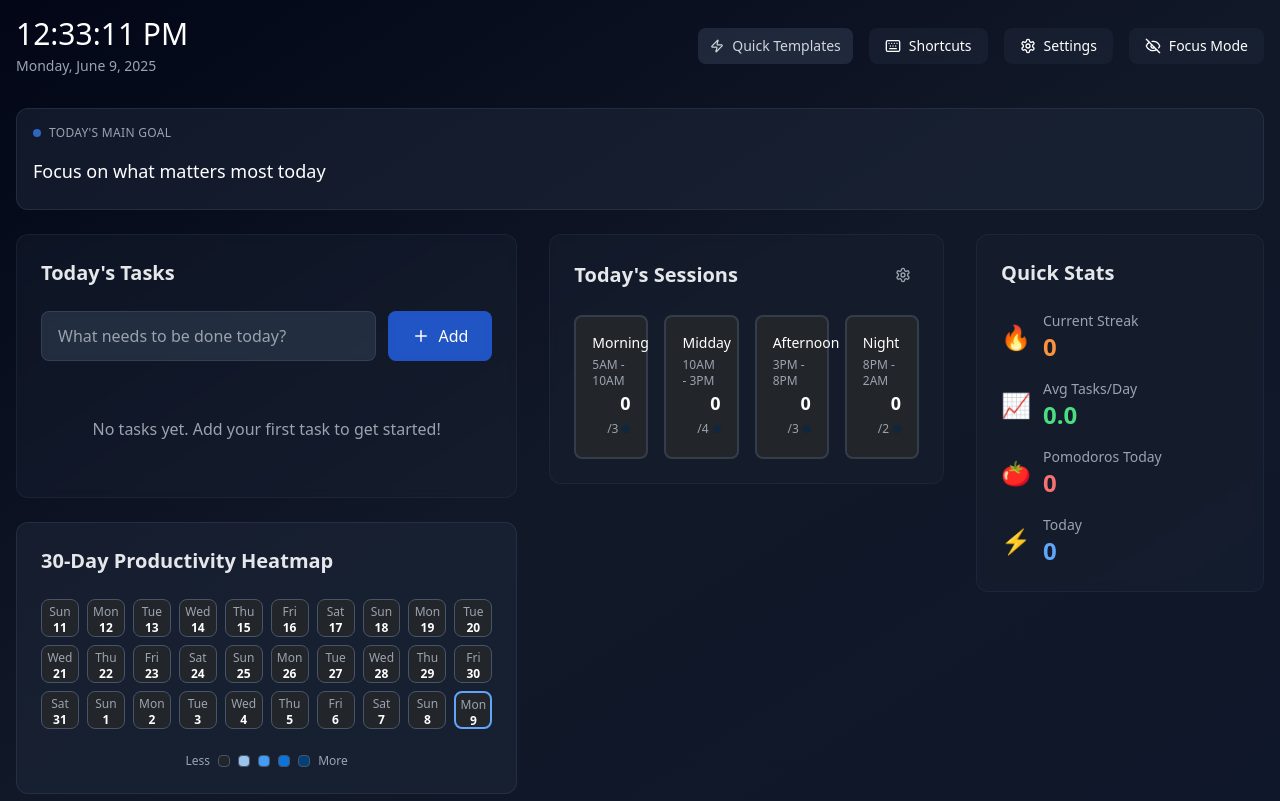
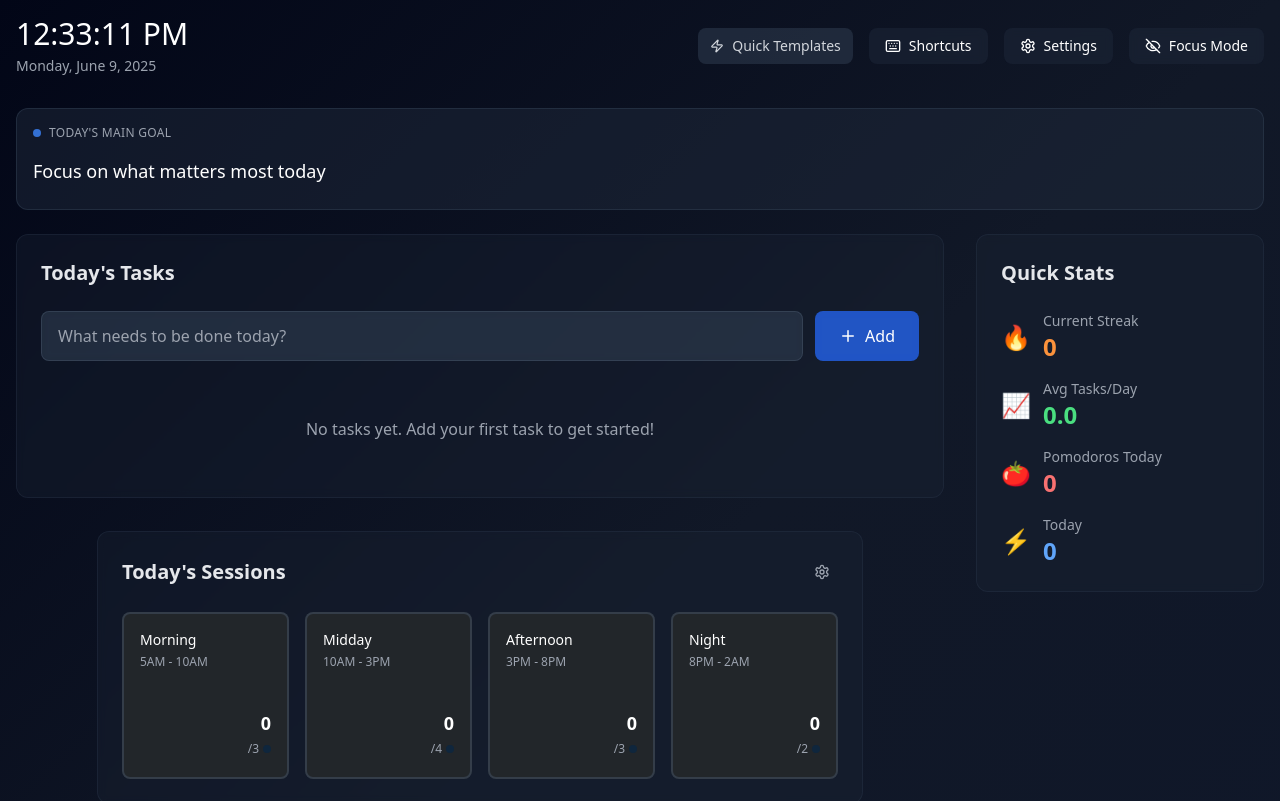
Before and after one commit to python-toxic/session-shade-log, a React (Vite) app: page / in a window 1280 px wide. Shown: the top 801 px of the page. Built offline with nearby package versions, Linux system fonts and the light colour scheme.

Commit message:
Reverted to commit 50a392a5b4d352049383ed60efc504b61dd30088

```diff
--- a/src/components/SessionGrid.tsx
+++ b/src/components/SessionGrid.tsx
@@ -3,7 +3,6 @@ import { Settings } from 'lucide-react';
 import { Task, ColorTheme, SessionConfig } from '@/types/productivity';
 import { getSessionColor, getTargetIndicatorColor } from '@/utils/colorUtils';
 import SessionTargetSettings from './SessionTargetSettings';
-
 interface SessionGridProps {
   tasks: Task[];
   colorTheme: ColorTheme;
@@ -15,7 +14,6 @@ interface SessionGridProps {
     [sessionName: string]: number;
   }) => void;
 }
-
 const SessionGrid = ({
   tasks,
   colorTheme,
@@ -24,11 +22,9 @@ const SessionGrid = ({
   onUpdateTargets = () => {}
 }: SessionGridProps) => {
   const [showTargetSettings, setShowTargetSettings] = useState(false);
-
   const getSessionTasks = (sessionName: string) => {
     return tasks.filter(task => task.session === sessionName);
   };
-
   const getSessionStats = (sessionName: string) => {
     const sessionTasks = getSessionTasks(sessionName);
     const completedPomodoros = sessionTasks.filter(task => task.pomodoroCompleted).length;
@@ -39,9 +35,8 @@ const SessionGrid = ({
       pending: pendingTasks
     };
   };
-
   return <>
-      <div className="bg-slate-800/30 backdrop-blur-sm rounded-xl p-6 border border-slate-700/30 hover:border-slate-600/50 transition-all animate-pop-in hover-scale">
+      <div className="bg-slate-800/30 backdrop-blur-sm rounded-xl p-6 border border-slate-700/30 hover:border-slate-600/50 transition-all animate-pop-in hover-scale mx-[79px]">
         <div className="flex items-center justify-between mb-6">
           <h2 className="text-xl font-semibold text-gray-200">Today's Sessions</h2>
           <button onClick={() => setShowTargetSettings(true)} className="p-2 text-gray-400 hover:text-white hover:bg-slate-700/50 rounded-lg transition-colors" title="Customize session targets">
@@ -112,5 +107,4 @@ const SessionGrid = ({
       <SessionTargetSettings isVisible={showTargetSettings} onClose={() => setShowTargetSettings(false)} sessionTargets={sessionTargets} customSessions={customSessions} onUpdateTargets={onUpdateTargets} />
     </>;
 };
-
 export default SessionGrid;
--- a/src/pages/Index.tsx
+++ b/src/pages/Index.tsx
@@ -11,7 +11,6 @@ import { Task, AppData } from '@/types/productivity';
 import { loadData, saveData, getCurrentSession, calculateStats, generateTaskId, playNotificationSound } from '@/utils/dataManager';
 import { colorThemes } from '@/utils/colorUtils';
 import { Eye, EyeOff, Palette, Settings, Download, Keyboard } from 'lucide-react';
-
 const Index = () => {
   const [appData, setAppData] = useState<AppData>({
     tasks: [],
@@ -209,11 +208,16 @@ const Index = () => {
         </div>
 
         {/* Main Content */}
-        <div className={`grid grid-cols-1 gap-8 focus-mode-transition ${focusMode ? 'lg:grid-cols-1' : 'lg:grid-cols-12'}`}>
-          {/* Left Column - Task Input */}
-          <div className={`space-y-6 focus-mode-transition ${focusMode ? 'col-span-1 animate-slide-in-center' : 'lg:col-span-5'}`}>
+        <div className={`grid grid-cols-1 gap-8 focus-mode-transition ${focusMode ? 'lg:grid-cols-1' : 'lg:grid-cols-4'}`}>
+          {/* Left Column - Task Input and Session Grid */}
+          <div className={`space-y-6 focus-mode-transition ${focusMode ? 'col-span-1 animate-slide-in-center' : 'lg:col-span-3'}`}>
             <div className="animate-pop-in">
               <TaskInput onAddTask={addTask} tasks={getTodaysTasks()} onDeleteTask={deleteTask} onStartPomodoro={startPomodoroForTask} />
+            </div>
+            <div style={{
+            animationDelay: '0.1s'
+          }} className="animate-pop-in mx-[2px] my-[22px] py-[9px] px-0 rounded-none">
+              <SessionGrid tasks={getTodaysTasks()} colorTheme={appData.colorTheme} sessionTargets={appData.sessionTargets} customSessions={appData.customSessions} onUpdateTargets={updateSessionTargets} />
             </div>
             {!focusMode && <div className="animate-pop-in" style={{
             animationDelay: '0.2s'
@@ -222,17 +226,8 @@ const Index = () => {
               </div>}
           </div>
 
-          {/* Middle Column - Session Grid */}
-          {!focusMode && <div className="lg:col-span-4 space-y-6">
-              <div style={{
-            animationDelay: '0.1s'
-          }} className="animate-pop-in">
-                <SessionGrid tasks={getTodaysTasks()} colorTheme={appData.colorTheme} sessionTargets={appData.sessionTargets} customSessions={appData.customSessions} onUpdateTargets={updateSessionTargets} />
-              </div>
-            </div>}
-
           {/* Right Column - Stats Panel */}
-          {!focusMode && <div className="lg:col-span-3 space-y-6">
+          {!focusMode && <div className="lg:col-span-1 space-y-6">
               <div className="animate-pop-in" style={{
             animationDelay: '0.3s'
           }}>
@@ -322,5 +317,4 @@ const Index = () => {
     }} onTaskComplete={updateTaskPomodoroTime} />
     </div>;
 };
-
 export default Index;
```
